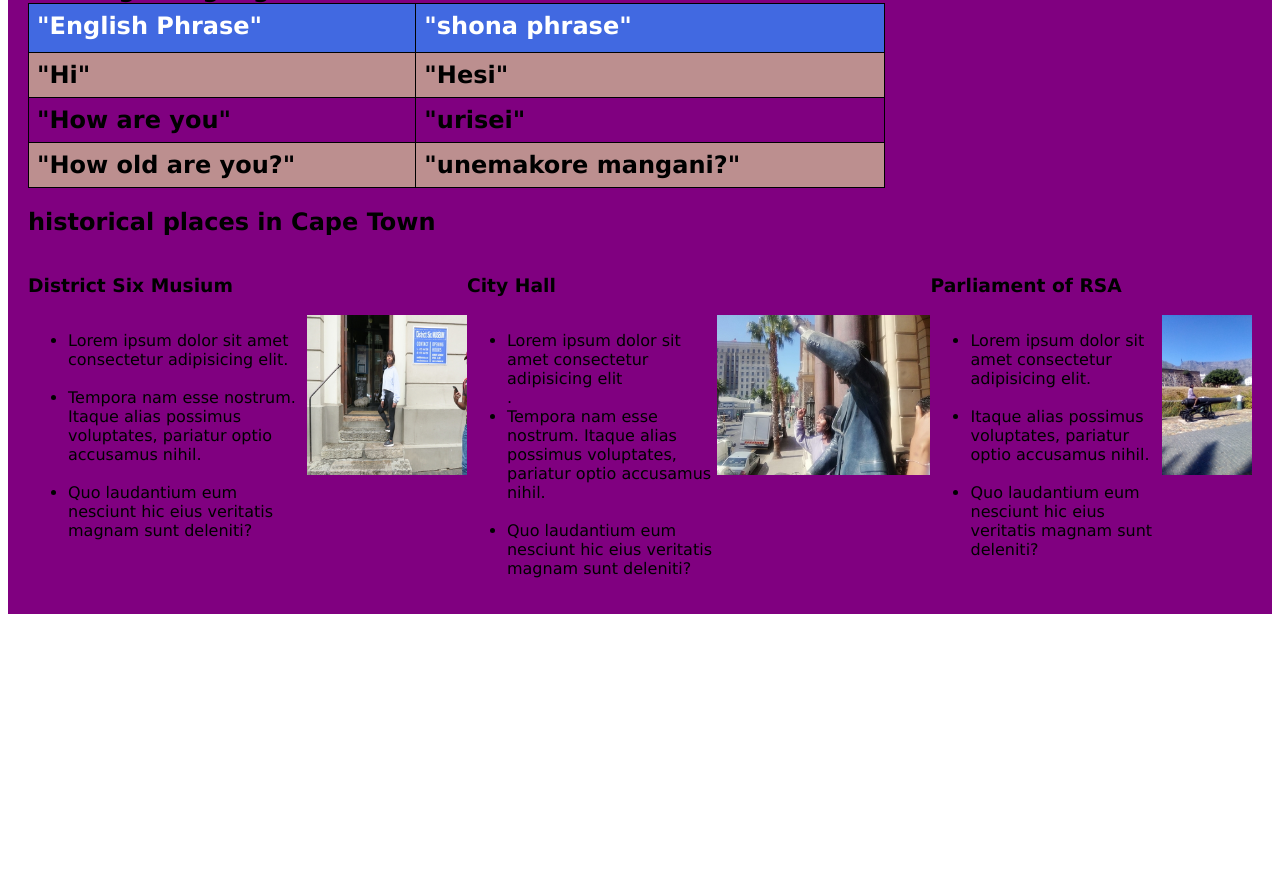
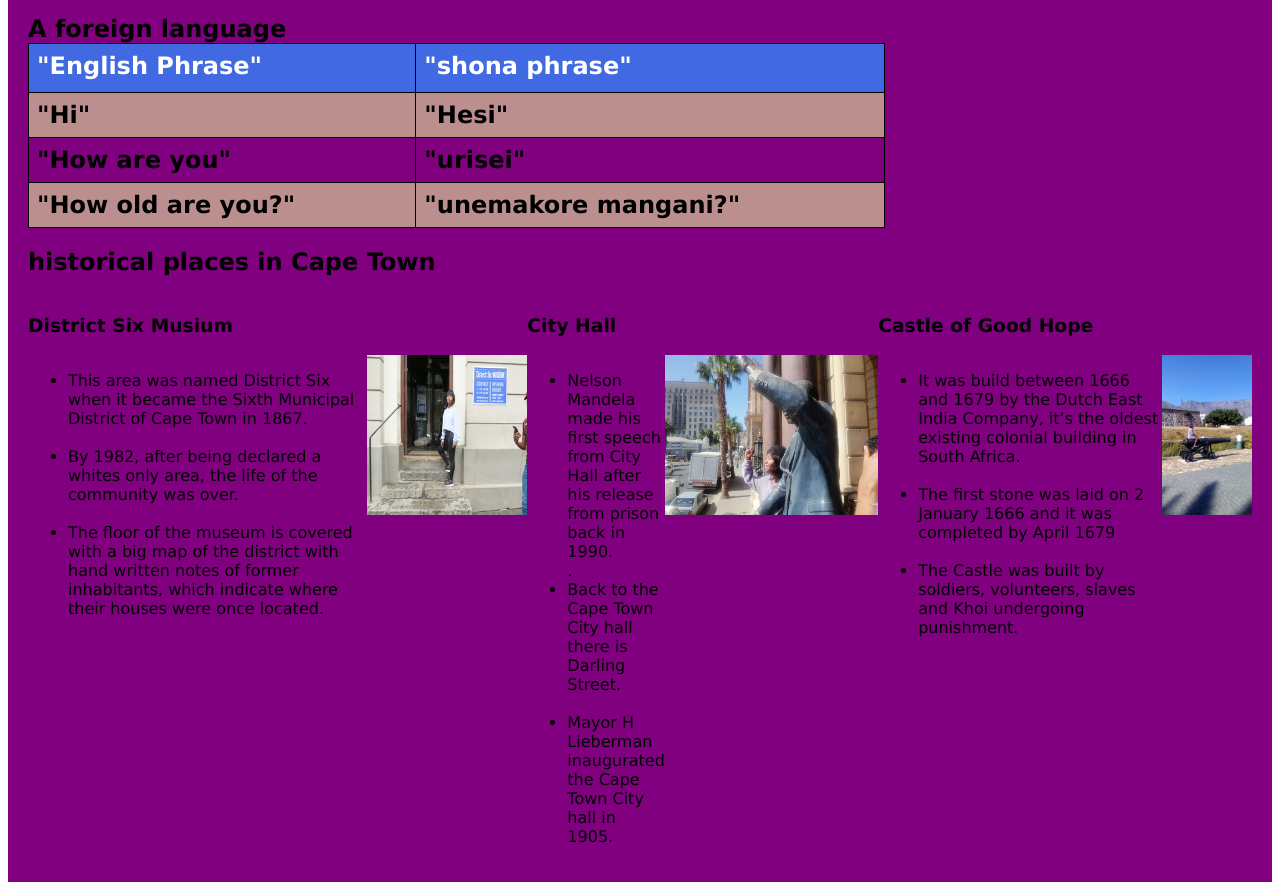
Before and after one commit to phelisa2020/basic-webpage, a plain HTML site: page my-webpage.html in a window 1280 px wide. Shown: the part 633-1523 px from the top of the page. Before the commit the page ends 1255 px from the top, so only its background shows below. Drawn offline with Linux system fonts and the light colour scheme.

Commit message:
my final final responsive webpage

```diff
--- a/my-webpage.html
+++ b/my-webpage.html
@@ -7,9 +7,6 @@
     <title>My first website</title>
 
     <style>
-        body {
-            /* display: flex; */
-        }
 
         .container {
             font-family: Verdana, Geneva, Tahoma, sans-serif;
@@ -22,7 +19,7 @@
         .header {
             display: flex;
             margin: auto;
-            /* padding: 20px; */
+             padding: 20px;
             font-size: 2em;
             justify-content: right;
         }
@@ -30,6 +27,7 @@
         table {
             border-collapse: collapse;
             width : 70%;
+            padding: 2em;
 
         }
 
@@ -63,30 +61,7 @@
             color: white;
         }
 
-        /* .City{
-            display: flex;
-            padding: 10px;
-            margin: 10px;
-        }
-        .DistrictFlex{
-            display: flex;
-            padding: 8px;
-            margin: 8px
-            }
-        .CityHallFlex{
-            display: flex;
-            padding: 8px;
-            margin: 8px;
-        }
-        .ParliamentFlex{
-            display: flex;
-            padding: 8px;
-            margin: 8px;}   */
 
-        /* .imag img {
-            width: 80%;
-            margin-left: 3.5rem;
-        } */
 
         .SectionFor3Historical {
             display: flex;
@@ -100,18 +75,13 @@
             display: flex;
         }
 
-        .ParliamentFlex {
+        .CastleFlex {
             display: flex;
         }
         img{
             height: 10em;
         }
-         /* @media(max-width: 640px) {
-            .flex-container {
-                display: flex;
-                flex-direction: column;
-            }
-        } */
+
         @media(max-width: 700px) {
             .my-paris{
     display: flex;
@@ -137,9 +107,8 @@
 <body class="flex-container">
     <div class="container">
         <div class="header">
-            <!-- <div class="heading"> -->
+
                 <h1>Phelisa Gqwetha</h1>
-            <!-- </div> -->
 
                 <img src="./images/tablemountain.jpg" alt="Phelisa's photo at Table Mountain">
 
@@ -203,11 +172,10 @@
                 <div class="DistrictFlex">
                     <p>
                         <ul>
-                            <li>Lorem ipsum dolor sit amet consectetur adipisicing elit.</li>
+                            <li>This area was named District Six when it became the Sixth Municipal District of Cape Town in 1867.</li>
                             <br />
-                            <li>Tempora nam esse nostrum.
-                                Itaque alias possimus voluptates, pariatur optio accusamus nihil.</li><br />
-                            <li>Quo laudantium eum nesciunt hic eius veritatis magnam sunt deleniti? </li>
+                            <li>By 1982, after being declared a whites only area, the life of the community was over.</li><br />
+                            <li>The floor of the museum is covered with a big map of the district with hand written notes of former inhabitants, which indicate where their houses were once located. </li>
                         </ul>
                     </p>
                     <img src="./images/district6.jpg" , alt="City i want to visit">
@@ -215,32 +183,31 @@
                 </div>
 
             </div>
-            <div class="Musium">
+            <div class="CityHall">
                 <h3>City Hall</h3>
                 <div class="CityHallFlex">
                     <p>
                         <ul>
 
-                            <li> Lorem ipsum dolor sit amet consectetur adipisicing elit</li>.
+                            <li>Nelson Mandela made his first speech from City Hall after his release from prison back in 1990.</li>.
                             <br />
-                            <li>Tempora nam esse nostrum.
-                                Itaque alias possimus voluptates, pariatur optio accusamus nihil.</li><br />
-                            <li>Quo laudantium eum nesciunt hic eius veritatis magnam sunt deleniti?</li>
+                            <li>Back to the Cape Town City hall there is Darling Street.</li><br />
+                            <li>Mayor H Lieberman inaugurated the Cape Town City hall in 1905.</li>
                         </ul>
                     </p>
                     <img src="./images/cityhall.jpg" alt="City i want to visit">
                 </div>
 
             </div>
-            <div class=Parliament>
-                <h3>Parliament of RSA </h3>
-                <div class="ParliamentFlex">
+            <div class=Castle>
+                <h3>Castle of Good Hope  </h3>
+                <div class="CastleFlex">
                     <p>
                         <ul>
-                            <li>Lorem ipsum dolor sit amet consectetur adipisicing elit.</li><br />
-                            <li>Itaque alias possimus voluptates, pariatur optio accusamus nihil.</li>
+                            <li>It was build between 1666 and 1679 by the Dutch East India Company, it’s the oldest existing colonial building in South Africa.</li><br />
+                            <li>The first stone was laid on 2 January 1666 and it was completed by April 1679</li>
                             <br />
-                            <li>Quo laudantium eum nesciunt hic eius veritatis magnam sunt deleniti?</li>
+                            <li>The Castle was built by soldiers, volunteers, slaves and Khoi undergoing punishment.</li>
                         </ul>
                     </p>
                     <img src="./images/castleofgoodhope.jpg" , alt="City i want to visit">
```
